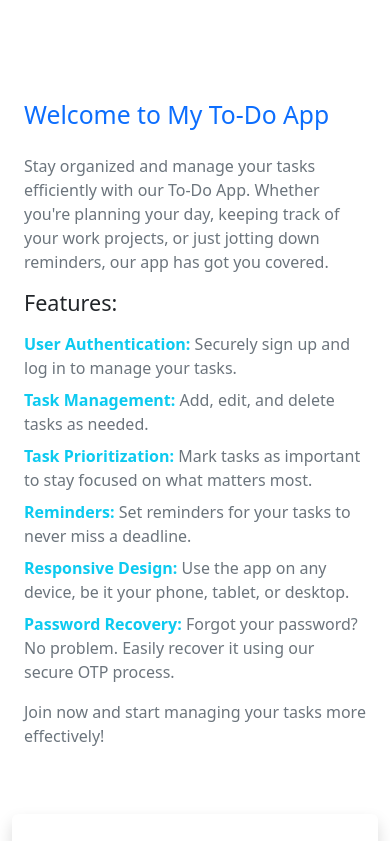
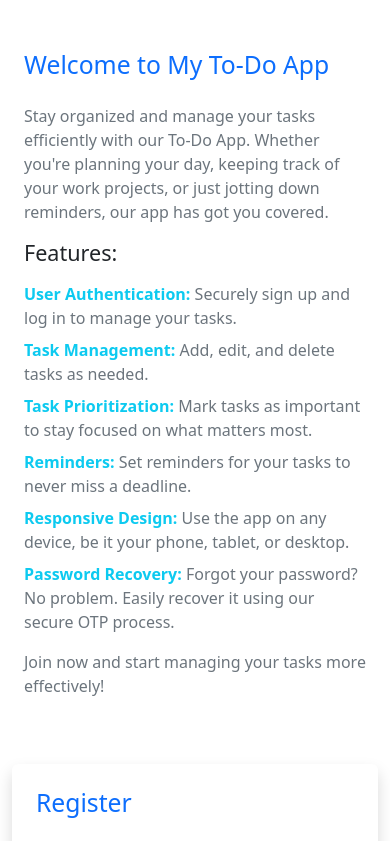
Before and after one commit to RijoKsd/Todo-App-Mern, a React (Vite) app in the folder client/: page /register in a window 390 px wide. Shown: the top 841 px of the page. Built offline with nearby package versions, Linux system fonts and the light colour scheme; no server answers.

Commit message:
Fix responsive issue in smaller devices

```diff
--- a/client/src/component/Auth/RegisterForm.jsx
+++ b/client/src/component/Auth/RegisterForm.jsx
@@ -108,6 +108,7 @@ const RegisterForm = () => {
                 {...register("name")}
                 placeholder="Enter your name"
                 required
+                autoFocus
                 className="mb-3"
               />
               {errors.name && (
--- a/client/src/pages/HomePage.jsx
+++ b/client/src/pages/HomePage.jsx
@@ -7,7 +7,7 @@ import { Outlet } from "react-router-dom";
 const HomePage = () => {
   return (
     <div >
-      <Container>
+      <Container className="mt-0">
         <Row>
           <Col md={6}>
             <AboutContent />
```
